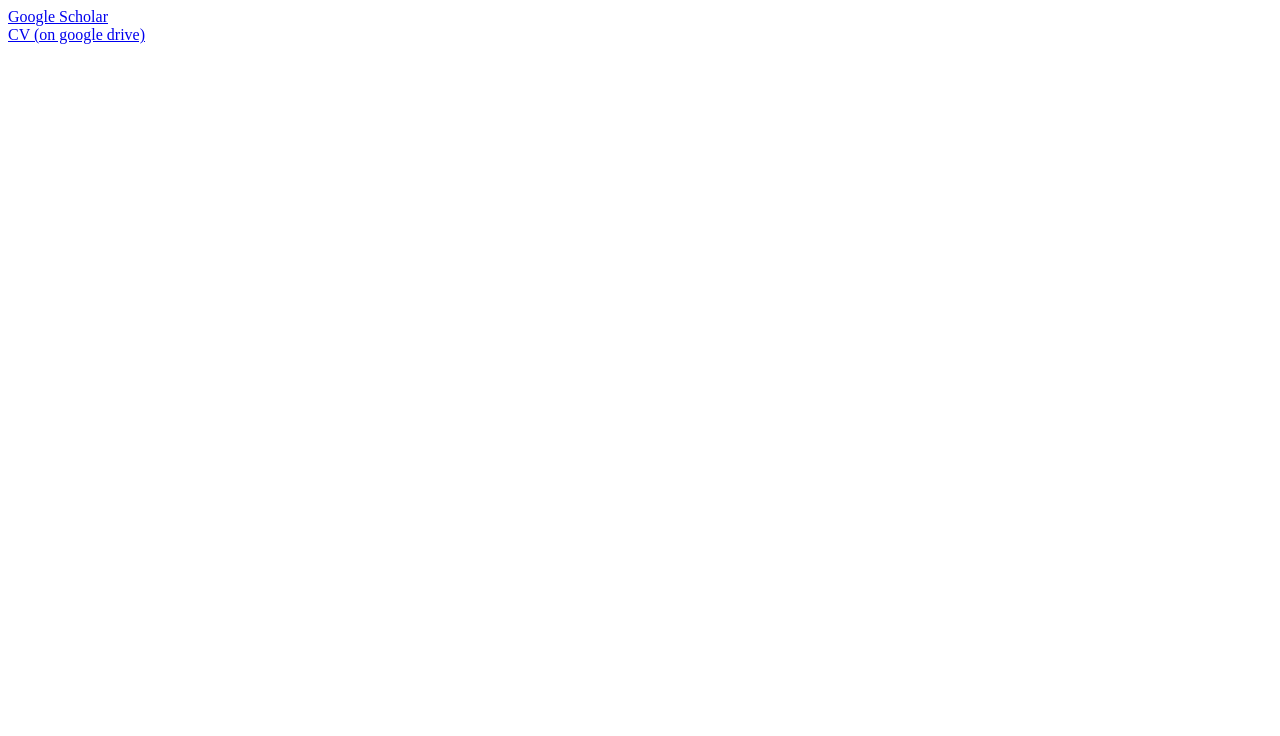
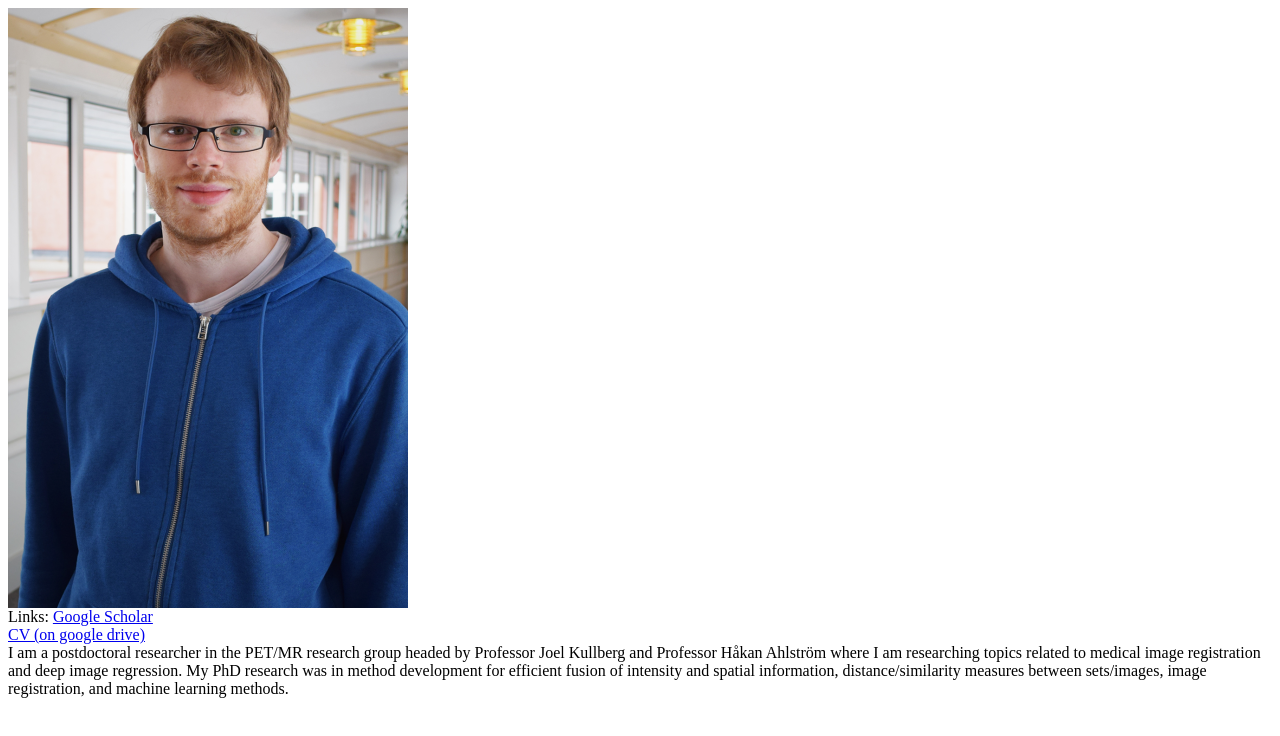
Before and after one commit to johanofverstedt/johanofverstedt.github.io, a plain HTML site: page index.html in a window 1280 px wide. Drawn offline with Linux system fonts and the light colour scheme.

Commit message:
Update index.html

```diff
--- a/index.html
+++ b/index.html
@@ -4,9 +4,14 @@
 </head>
 <body>
 
+<img src='evergreen.png' alt='Photo of Johan Öfverstedt'> <br>
+Links:
 <a href="https://scholar.google.se/citations?hl=en&user=GMminVMAAAAJ">Google Scholar</a><br>
-<a href="https://docs.google.com/document/d/e/2PACX-1vQ54tZ7kBfBPVGBequuKac9Y031xUYjf-iFYR3J_KTqznJvjlov50d-LKr2fPgzTzqbPZ3eK0Pmd8pG/pub">CV (on google drive)</a>
+<a href="https://docs.google.com/document/d/e/2PACX-1vQ54tZ7kBfBPVGBequuKac9Y031xUYjf-iFYR3J_KTqznJvjlov50d-LKr2fPgzTzqbPZ3eK0Pmd8pG/pub">CV (on google drive)</a><br>
 
+I am a postdoctoral researcher in the PET/MR research group headed by Professor Joel Kullberg and Professor Håkan Ahlström where I am researching topics related to medical image registration and deep image regression.
+
+My PhD research was in method development for efficient fusion of intensity and spatial information, distance/similarity measures between sets/images, image registration, and machine learning methods.
 
 </body>
 </html>
```
